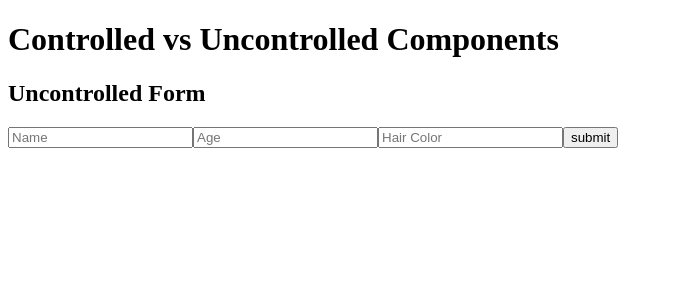
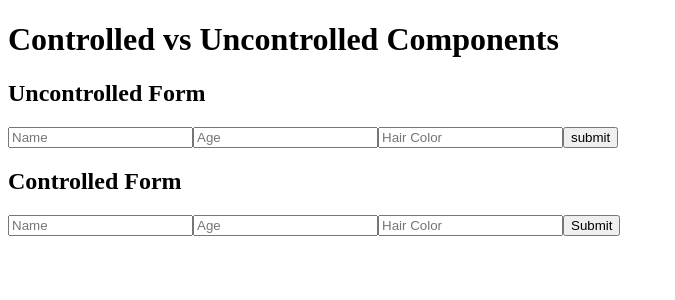
Before and after one commit to JuntingLiu/ReactDesignPatterns, a React (Create React App) app: page / in a window 1280 px wide. Shown: the top 300 px of the page, without its empty margins (0-675 px from the left). Built offline with nearby package versions, Linux system fonts and the light colour scheme.

Commit message:
feat: ControlledForm

```diff
--- a/src/App.js
+++ b/src/App.js
@@ -1,10 +1,12 @@
 import UncontrolledForm from './UncontrolledForm'
+import ControlledForm from './ControlledForm';
 
 function App() {
   return (
     <>
       <h1>Controlled vs Uncontrolled Components</h1>
       <UncontrolledForm />
+      <ControlledForm />
     </>
   );
 }
--- /dev/null
+++ b/src/ControlledForm.js
@@ -0,0 +1,53 @@
+import React, { useState, useEffect } from 'react'
+
+const ControlledForm = () => {
+  const [name, setName] = useState("")
+  const [age, setAge] = useState("")
+  const [hairColor, setHairColor] = useState("")
+  const [nameInputError, setNameInputError] = useState("")
+
+  useEffect(() => {
+
+    return () => {
+      if (name.length < 2) {
+        setNameInputError("Name must be two or more characters.");
+      } else {
+        setNameInputError("")
+      }
+    }
+  }, [name, age, hairColor])
+
+
+  return (
+    <>
+      <h2>Controlled Form</h2>
+      <form>
+        <input
+          name="name"
+          type="text"
+          placeholder='Name'
+          value={name}
+          onChange={e => setName(e.target.value)}
+        />
+        {nameInputError && <p>{nameInputError}</p>}
+        <input
+          name="age"
+          type="number"
+          placeholder='Age'
+          value={age}
+          onChange={e => setAge(e.target.value)}
+        />
+        <input
+          name="hairColor"
+          type="text"
+          placeholder='Hair Color'
+          value={hairColor}
+          onChange={e => setHairColor(e.target.value)}
+        />
+        <button>Submit</button>
+      </form>
+    </>
+  )
+}
+
+export default ControlledForm
```
